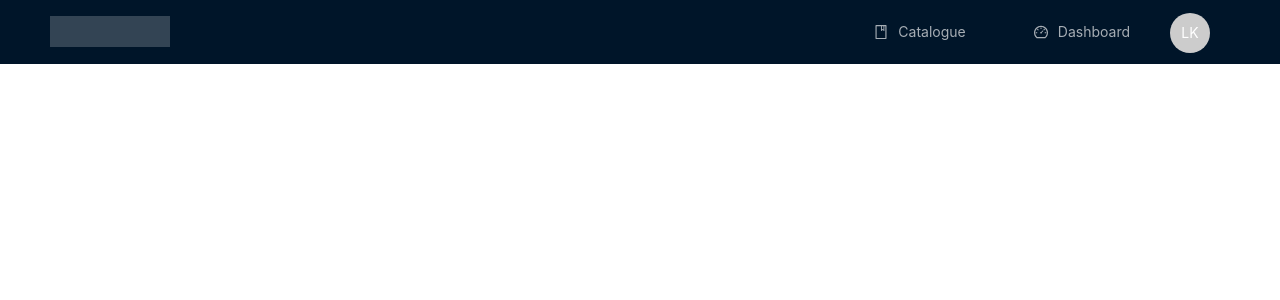
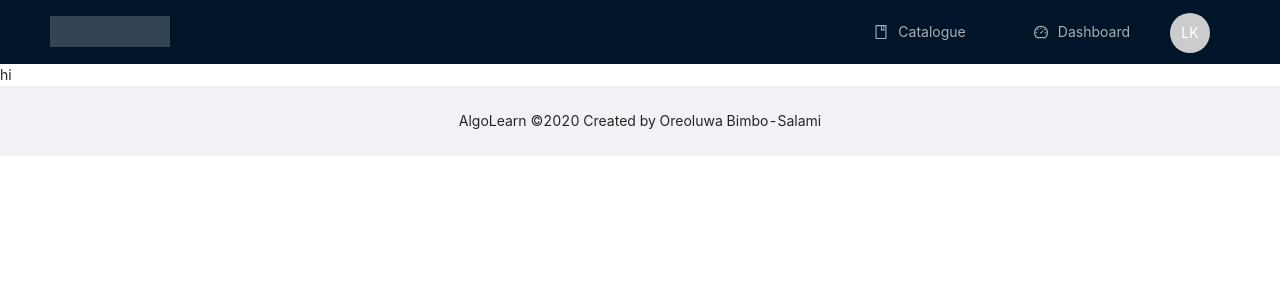
Before and after one commit to oreoluwa-bs/Algolearn-frontend-2, a React (Create React App) app: page / in a window 1280 px wide. Shown: the top 300 px of the page. Built offline with nearby package versions, Linux system fonts and the light colour scheme.

Commit message:
layout: Implemented Footer

```diff
--- a/src/App.js
+++ b/src/App.js
@@ -2,15 +2,23 @@ import React from 'react';
 import { BrowserRouter, Route, Switch } from 'react-router-dom';
 import { Layout } from 'antd';
 import Navbar from './components/Navbar';
+
+const { Footer } = Layout;
 
 const App = () => {
   return (
     <div>
       <BrowserRouter>
         <div>
-          <Layout>
-            <Navbar />
-          </Layout>
+          {/* <Layout> */}
+          <Navbar />
+
+          <Switch>
+            <Route exact path='/' component={() => <div>hi</div>} />
+          </Switch>
+
+          <Footer style={{ textAlign: 'center' }}>AlgoLearn ©{(new Date().getFullYear())} Created by Oreoluwa Bimbo-Salami</Footer>
+          {/* </Layout> */}
         </div>
       </BrowserRouter>
     </div>
--- a/src/components/Navbar/SignedIn/index.js
+++ b/src/components/Navbar/SignedIn/index.js
@@ -1,4 +1,4 @@
-import React, { useState } from 'react';
+import React from 'react';
 import Inlinks from './Links';
 import InDrawer from './Drawer';
 
--- a/src/components/Navbar/SignedOut/index.js
+++ b/src/components/Navbar/SignedOut/index.js
@@ -1,4 +1,4 @@
-import React, { useState } from 'react';
+import React from 'react';
 import Outlinks from './Links';
 import OutDrawer from './Drawer';
 
--- a/src/styles/navbar.css
+++ b/src/styles/navbar.css
@@ -5,9 +5,9 @@
     margin: 16px 28px 16px 0;
     float: left;
 }
-.navbar--header {
-    /* background-color: white; */
-}
+/* .navbar--header {
+    /* background-color: white;
+} */
 .navbar--header .nav-links-right {
     float: right ;
 }
```
